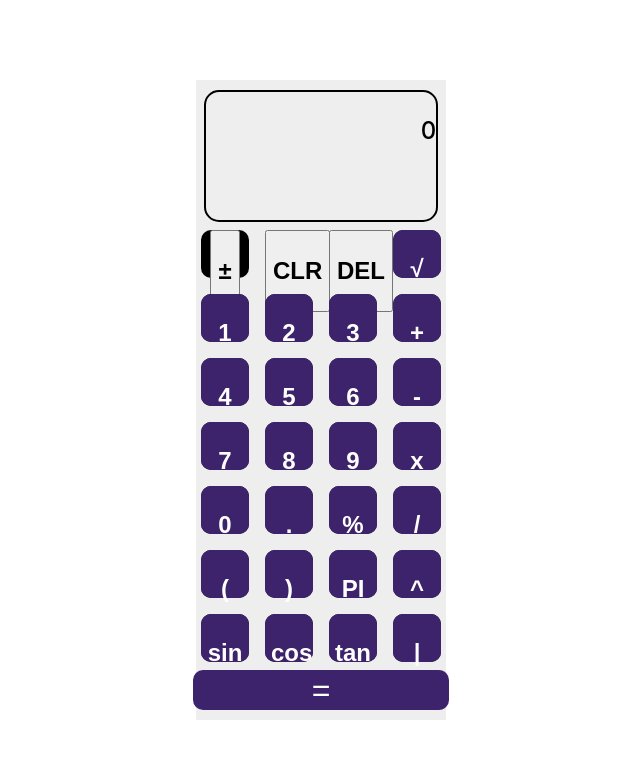
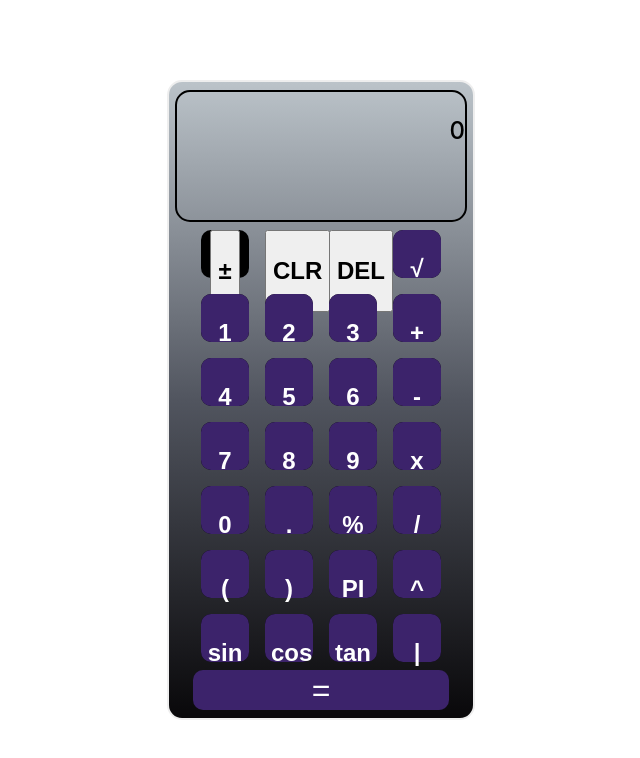
Before and after one commit to xennia316/Practice, a React (Create React App) app in the folder client/: page / in a window 1280 px wide. Shown: the top 758 px of the page, without its empty margins (319-959 px from the left). Built offline with nearby package versions, Linux system fonts and the light colour scheme.

Commit message:
styles for new look

```diff
--- a/client/src/ButtonSection.module.css
+++ b/client/src/ButtonSection.module.css
@@ -3,22 +3,11 @@
     grid-template-columns: repeat(4, auto);
 }
 
-.equal {
-    height: 100%;
-    width: 100%;
-    background-color: rgb(60, 35, 107);
-    color: #fff;
-    border-radius: 10px;
-    border: none;
-    text-align: center;
-    height: 5vh;
-    font-size: 32px;
-}
-
 .fullCalc {
-    width: 18vw;
+    width: 18rem;
     margin: 05rem auto;
+    border-radius: 15px;
     border: 2px solid #eee;
     padding: .5rem;
-    background-color: #eee;
+    background: linear-gradient(#BBC3C9, #51555F, #09080A);
 }
```
